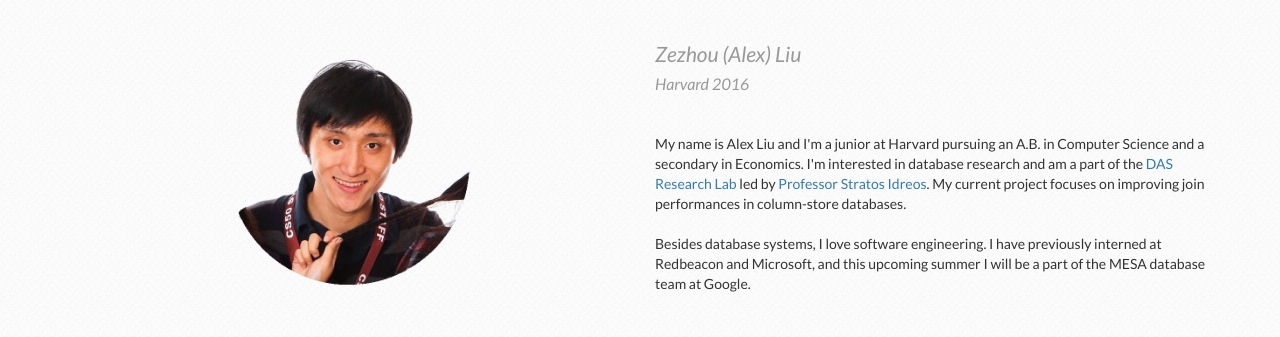
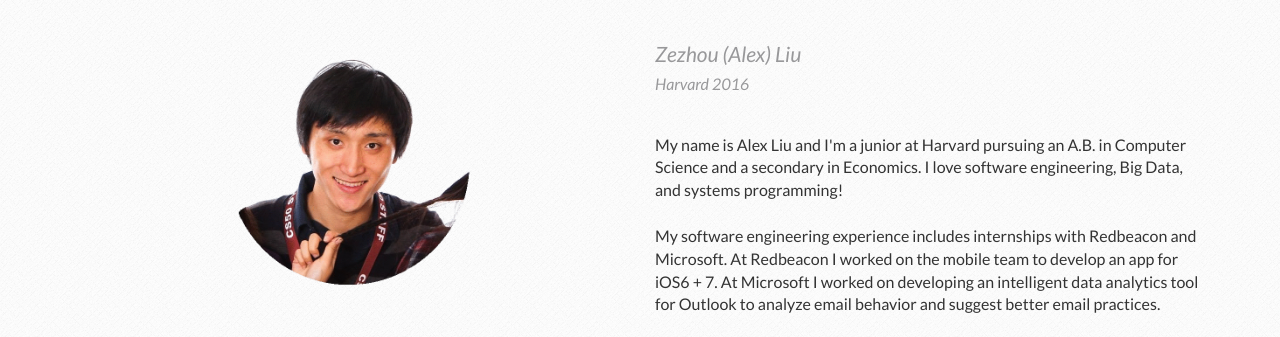
Before and after one commit to zezhouliu/zezhouliu.github.io, a plain HTML site: page index.html in a window 1280 px wide. Shown: the part 107-444 px from the top of the page. Drawn offline with nearby package versions, Linux system fonts and the light colour scheme.

Commit message:
Updated profile description and font-size

```diff
--- a/css/home.css
+++ b/css/home.css
@@ -142,7 +142,7 @@ body {
 
 
 .social-media {
-    margin: 15px;
+    margin: 8px;
     width: 100px;
     height: 100px;
     box-shadow: 2px 3px 10px rgba(0,0,0,0.2);
@@ -158,3 +158,7 @@ body {
 #email-icon {
 
 }
+
+#about .intro p.description {
+    font-size: medium;
+}
--- a/index.html
+++ b/index.html
@@ -82,16 +82,23 @@
                                 <p class="name">Zezhou (Alex) Liu</p>
                                 <p class="subtitle">Harvard 2016</p>
                                 <br>
-                                <p>My name is Alex Liu and I'm a junior at Harvard pursuing an A.B. in
-                                Computer Science and a secondary in Economics.  I'm interested in database
+                                <p class="description">My name is Alex Liu and I'm a junior at Harvard pursuing an A.B. in
+                                Computer Science and a secondary in Economics.  I love software engineering,
+                                Big Data, and systems programming!
+
+                                <br><br>
+                                My software engineering experience includes internships with Redbeacon and Microsoft.
+                                At Redbeacon I worked on the mobile team to develop an app for iOS6 + 7.  At Microsoft I worked
+                                on developing an intelligent data analytics tool for Outlook to analyze email behavior and suggest
+                                better email practices.
+
+                                <br><br>
+                                I'm very interested in database
                                 research and am a part of the <a href="http://daslab.seas.harvard.edu">DAS Research Lab</a>
                                 led by <a href="http://stratos.seas.harvard.edu/">Professor Stratos Idreos</a>.
-                                My current project focuses on improving join performances in column-store databases.
+                                My current project focuses on improving join performances by leveraging fast-scans, compression, and
+                                parallelism available in column-store databases.
 
-                                <br><br>
-                                Besides database systems, I love software engineering.  I have previously
-                                interned at Redbeacon and Microsoft, and this upcoming summer I will be a part of the MESA
-                                database team at Google.
                                 </p>
                             </div>
                         </div>
```
